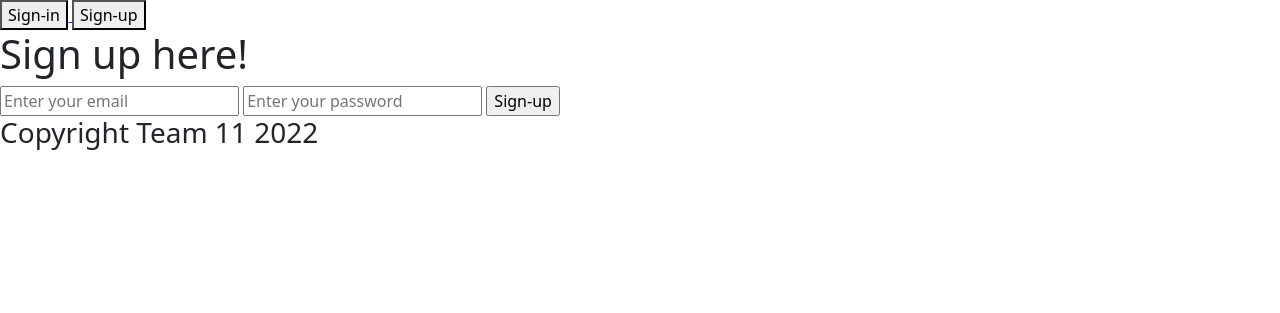
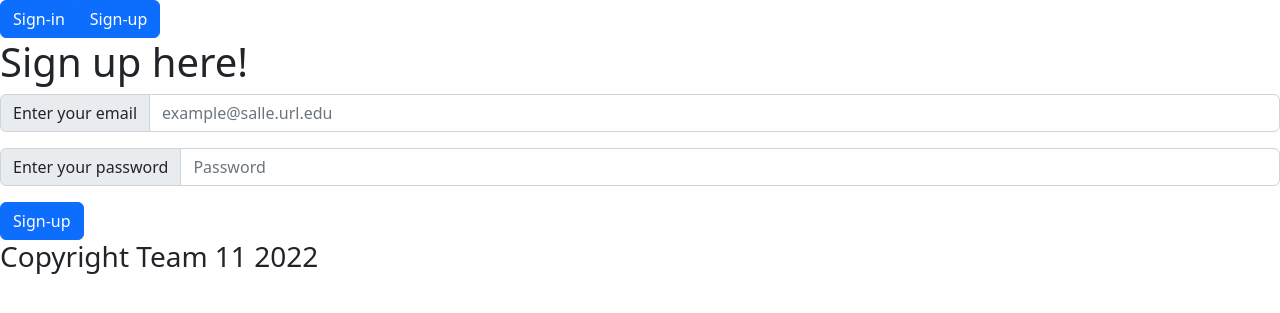
Before and after one commit to Eduardnol/Pix_Salle, a PHP site: template pixsalle-template/templates/sign-up.twig in a window 1280 px wide. Shown: the top 313 px of the page. Run offline with PHP 8.4, Linux system fonts and the light colour scheme; the template is opened without the code that fills it: most values are stand-ins (such as "Sample title", 1, 10 or a date in 2020); some libraries are stand-ins or nearby versions.

Commit message:
CSS first steps

```diff
--- a/pixsalle-template/templates/base.twig
+++ b/pixsalle-template/templates/base.twig
@@ -6,8 +6,9 @@
           content="width=device-width, user-scalable=no, initial-scale=1.0, maximum-scale=1.0, minimum-scale=1.0">
     <meta http-equiv="X-UA-Compatible" content="ie=edge">
     <title>{% block title %}{% endblock %}</title>
-    <link href="https://cdn.jsdelivr.net/npm/bootstrap@5.1.3/dist/css/bootstrap.min.css" rel="stylesheet"
-          integrity="sha384-1BmE4kWBq78iYhFldvKuhfTAU6auU8tT94WrHftjDbrCEXSU1oBoqyl2QvZ6jIW3" crossorigin="anonymous">
+    <!-- CSS only -->
+    <link href="https://cdn.jsdelivr.net/npm/bootstrap@5.2.0-beta1/dist/css/bootstrap.min.css" rel="stylesheet"
+          integrity="sha384-0evHe/X+R7YkIZDRvuzKMRqM+OrBnVFBL6DOitfPri4tjfHxaWutUpFmBp4vmVor" crossorigin="anonymous">
     <link href="/css/index.css" rel="stylesheet">
 
 
@@ -18,39 +19,43 @@
 
     {% if logged %}
         <nav>
-            <a href="{{ url_for('wallet') }}">
-                <button>Wallet</button>
+            <div class="btn-group">
+                <a href="{{ url_for('wallet') }}" class="btn btn-primary">
+                    Wallet
                 </a>
-            <a href="{{ url_for('profile') }}">
-                <button>Profile</button>
+                <a href="{{ url_for('profile') }}" class="btn btn-primary">
+                    Profile
                 </a>
-            <a href="{{ url_for('membership') }}">
-                <button>Membership</button>
+                <a href="{{ url_for('membership') }}" class="btn btn-primary">
+                    Membership
                 </a>
-            <a href="{{ url_for('explore') }}">
-                <button>Explore</button>
+                <a href="{{ url_for('explore') }}" class="btn btn-primary">
+                    Explore
                 </a>
-            <a href="{{ url_for('portfolio') }}">
-                <button>Portfolio</button>
+                <a href="{{ url_for('portfolio') }}" class="btn btn-primary">
+                    Portfolio
                 </a>
-            <a href="{{ url_for('blog-list') }}">
-                <button>Blog</button>
+                <a href="{{ url_for('blog-list') }}" class="btn btn-primary">
+                    Blog
                 </a>
-            <a href="{{ url_for('signIn') }}">
-                <button>Sign-In</button>
+                <a href="{{ url_for('signIn') }}" class="btn btn-primary">
+                    Sign-In
                 </a>
-            <a href="{{ url_for('signUp') }}">
-                <button>Sign-Up</button>
+                <a href="{{ url_for('signUp') }}" class="btn btn-primary">
+                    Sign-Up
                 </a>
+            </div>
         </nav>
     {% else %}
         <nav>
-            <a href="{{ url_for('signIn') }}">
-                <button>Sign-in</button>
+            <div class="btn-group">
+                <a href="{{ url_for('signIn') }}" class="btn btn-primary">
+                    Sign-in
                 </a>
-            <a href="{{ url_for('signUp') }}">
-                <button>Sign-up</button>
+                <a href="{{ url_for('signUp') }}" class="btn btn-primary">
+                    Sign-up
                 </a>
+            </div>
         </nav>
     {% endif %}
 
--- a/pixsalle-template/templates/sign-up.twig
+++ b/pixsalle-template/templates/sign-up.twig
@@ -6,14 +6,25 @@
 {% block content %}
     <h1>Sign up here!</h1>
     <form data-cy="sign-up" action="{{ formAction }}" method="POST">
-      <input data-cy="sign-up__email" type="text" name="email" placeholder="Enter your email">
-      {% if formErrors['email'] %}
+        <div class="input-group mb-3">
+            <span class="input-group-text" id="inputGroup-sizing-default">Enter your email</span>
+            <input data-cy="sign-up__email" type="text" name="email" placeholder="example@salle.url.edu"
+                   class="form-control">
+        </div>
+
+        {% if formErrors['email'] %}
         <p data-cy="sign-up__wrongEmail">{{ formErrors['email'] }}</p>
       {% endif %}
-      <input data-cy="sign-up__password" type="password" name="password" placeholder="Enter your password">
-      {% if formErrors['password'] %}
+
+        <div class="input-group mb-3">
+            <span class="input-group-text" id="inputGroup-sizing-default">Enter your password</span>
+            <input data-cy="sign-up__password" type="password" name="password" placeholder="Password"
+                   class="form-control">
+        </div>
+
+        {% if formErrors['password'] %}
         <p data-cy="sign-up__wrongPassword">{{ formErrors['password'] }}</p>
       {% endif %}
-      <input data-cy="sign-up__btn" type="submit" value="Sign-up">
+        <input data-cy="sign-up__btn" type="submit" value="Sign-up" class="btn btn-primary">
     </form>
 {% endblock %}
```
Also changed, not shown: pixsalle-template/templates/sign-in.twig (+12 -4 lines). Lines whose indentation alone changed are shown as unchanged.
